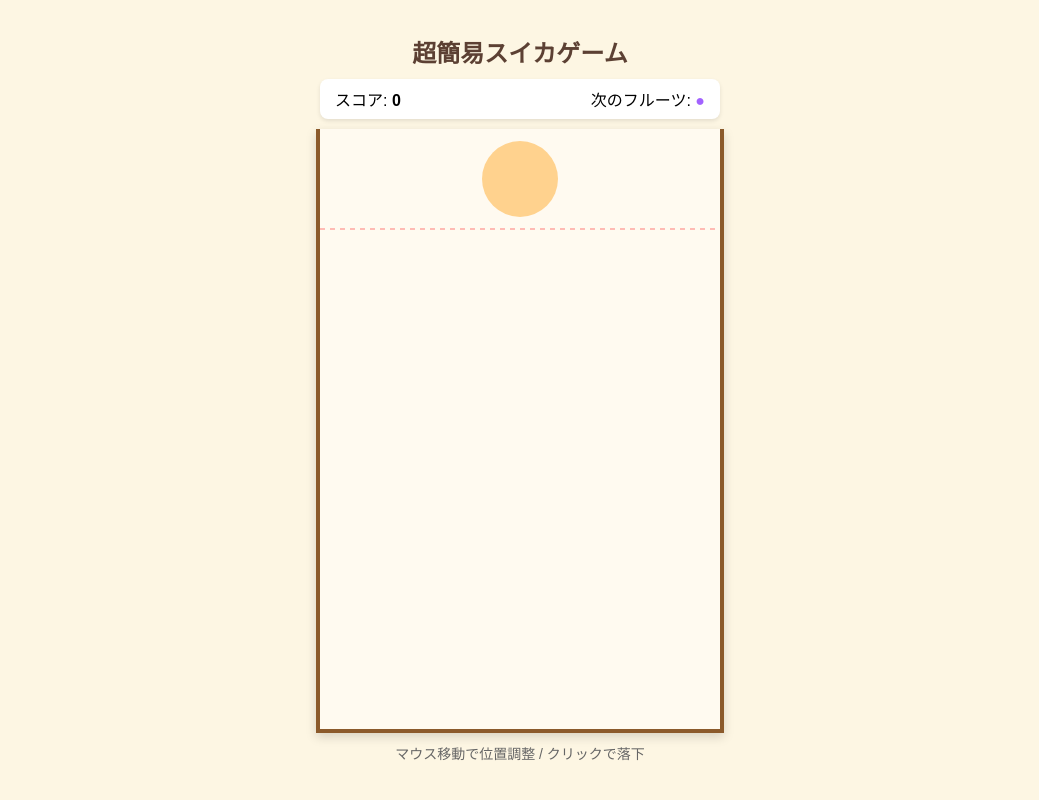
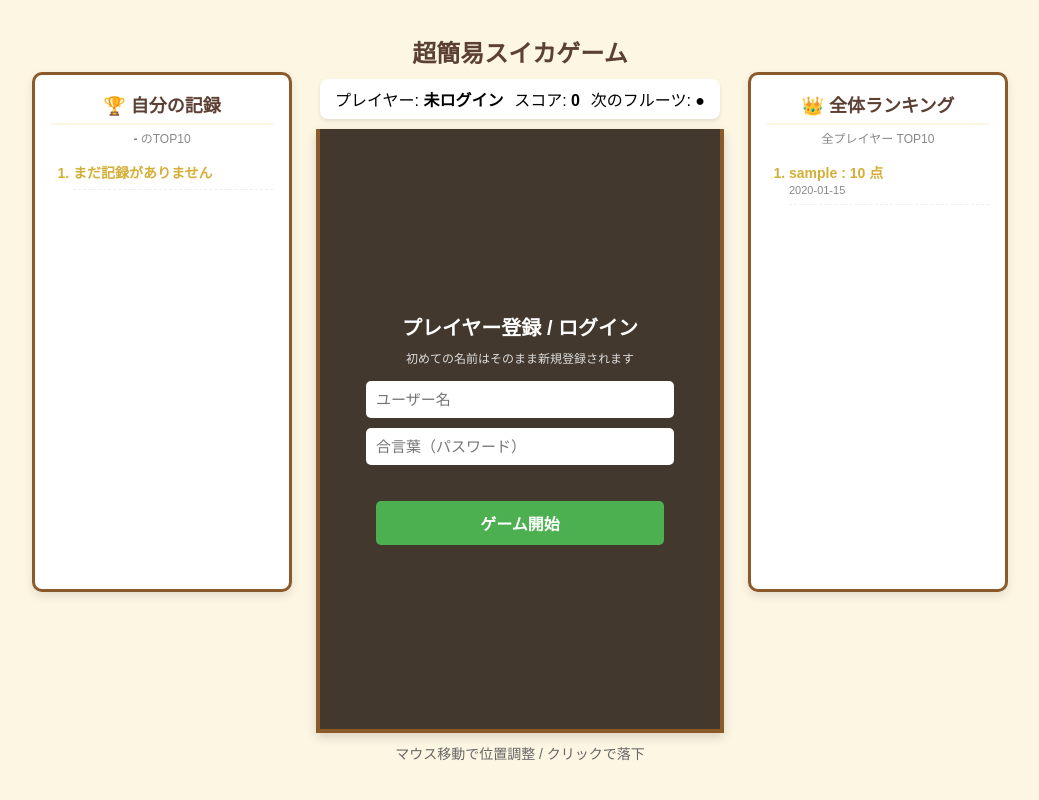
Before and after one commit to inijk/infoexp3-team04, a Flask app: page / in a window 1280 px wide. Shown: the whole page, without its empty margins (120-1159 px from the left). Run offline with Flask 3, Linux system fonts and the light colour scheme; tables that the repository leaves empty hold one stand-in row (values such as "Sample post").

Commit message:
ログイン・ランキングシステム

```diff
--- a/app.py
+++ b/app.py
@@ -1,7 +1,11 @@
 from flask import Flask, render_template
+from auth import auth_bp, init_db  # ←【追加】from auth import auth_bp, init_db  # ←【追加】
 
 # Flaskアプリケーションの初期化
 app = Flask(__name__)
+app.secret_key = "suika-game-secret-key"  # ←【追加】セッション管理用の秘密鍵
+app.register_blueprint(auth_bp)           # ←【追加】認証APIを登録
+init_db()                                 # ←【追加】DBテーブル初期化
 
 # ルートURL（http://localhost:5000/）にアクセスされた時の処理
 @app.route("/")
--- a/requirements.txt
+++ b/requirements.txt
@@ -1 +1 @@
-Flask==3.1.2
+Flask==3.0.3
--- a/static/app.js
+++ b/static/app.js
@@ -1,5 +1,5 @@
 // Matter.jsの主要モジュールを取り出す
-const { Engine, Render, Runner, Bodies, Composite, Events, Body } = Matter;
+const { Engine, Render, Runner, Bodies, Composite, Events } = Matter;
 
 // ゲーム画面のサイズとゲームオーバー判定ライン（Y座標）
 const WIDTH = 400;
@@ -25,25 +25,45 @@ let nextFruitIndex = 0;    // 次のフルーツ
 let currentX = WIDTH / 2;  // 落下位置のX座標
 let canDrop = true;        // 連続落下防止フラグ
 let isGameOver = false;    // ゲームオーバー状態フラグ
+let isGameStarted = false; // ゲーム二重起動防止フラグ
 
-// HTML要素の取得
+// HTML要素の取得（ゲーム用）
 const scoreEl = document.getElementById("score");
 const nextFruitEl = document.getElementById("next-fruit");
 const gameOverEl = document.getElementById("game-over");
 const wrapperEl = document.getElementById("canvas-wrapper");
 
-// 1. 物理エンジンの初期化
+// HTML要素の取得（ログイン・ランキング用）
+const loginOverlayEl = document.getElementById("login-overlay");
+const usernameInput = document.getElementById("username-input");
+const passwordInput = document.getElementById("password-input");
+const loginBtn = document.getElementById("login-btn");
+const loginErrorEl = document.getElementById("login-error");
+const playerNameEl = document.getElementById("player-name");
+const logoutBtn = document.getElementById("logout-btn");
+const myRankingNameEl = document.getElementById("my-ranking-name");
+const myRankingListEl = document.getElementById("my-ranking-list");
+const globalRankingListEl = document.getElementById("global-ranking-list");
+
+// ==========================================
+// 1. ゲーム本体（ログイン完了後にのみ呼ばれる）
+// ==========================================
+function startGame() {
+    if (isGameStarted) return;
+    isGameStarted = true;
+
+    // 物理エンジンの初期化
     const engine = Engine.create();
     const world = engine.world;
 
-// 2. レンダラー（描画処理）の作成
+    // レンダラー（描画処理）の作成と起動
     const render = Render.create({
         element: wrapperEl,
         engine: engine,
         options: {
             width: WIDTH,
             height: HEIGHT,
-        wireframes: false, // 塗りつぶし色で描画する
+            wireframes: false,
             background: "transparent"
         }
     });
@@ -52,7 +72,7 @@ Render.run(render);
     const runner = Runner.create();
     Runner.run(runner, engine);
 
-// 3. 容器（床・左壁・右壁）の作成（isStatic: true で固定）
+    // 容器（床・左壁・右壁）の作成（isStatic: true で固定）
     const wallOptions = { isStatic: true, render: { fillStyle: "#8b5a2b" } };
     const ground = Bodies.rectangle(WIDTH / 2, HEIGHT + 25, WIDTH, 50, wallOptions);
     const leftWall = Bodies.rectangle(-25, HEIGHT / 2, 50, HEIGHT, wallOptions);
@@ -78,14 +98,13 @@ updateNextDisplay();
     function createFruit(x, y, index) {
         const fruit = FRUITS[index];
         const body = Bodies.circle(x, y, fruit.radius, {
-        restitution: 0.2, // 反発係数（跳ねにくさ）
-        friction: 0.1,    // 摩擦係数
+            restitution: 0.2,
+            friction: 0.1,
             render: { fillStyle: fruit.color }
         });
-    // カスタムプロパティとしてレベルと合体済みフラグを持たせる
         body.fruitIndex = index;
         body.isMerged = false;
-    body.createdAt = Date.now(); // ゲームオーバー判定の猶予用タイムスタンプ
+        body.createdAt = Date.now();
         return body;
     }
 
@@ -94,7 +113,6 @@ wrapperEl.addEventListener("mousemove", (e) => {
         if (isGameOver) return;
         const rect = wrapperEl.getBoundingClientRect();
         const radius = FRUITS[currentFruitIndex].radius;
-    // 壁にめり込まないようX座標を制限
         let x = e.clientX - rect.left;
         currentX = Math.max(radius, Math.min(WIDTH - radius, x));
     });
@@ -116,7 +134,7 @@ wrapperEl.addEventListener("click", () => {
         }, 500);
     });
 
-// 4. 衝突検知（同じフルーツ同士がぶつかった時の合体処理）
+    // 衝突検知（同じフルーツ同士がぶつかった時の合体処理）
     Events.on(engine, "collisionStart", (event) => {
         const pairs = event.pairs;
 
@@ -124,7 +142,6 @@ Events.on(engine, "collisionStart", (event) => {
             const bodyA = pairs[i].bodyA;
             const bodyB = pairs[i].bodyB;
 
-        // 両方がフルーツであり、同じレベル、かつ未合体の場合
             if (
                 bodyA.fruitIndex !== undefined &&
                 bodyB.fruitIndex !== undefined &&
@@ -156,7 +173,7 @@ Events.on(engine, "collisionStart", (event) => {
         }
     });
 
-// 5. 毎フレームの描画後処理（デッドライン・照準ガイド・ゲームオーバー判定）
+    // 毎フレームの描画後処理（デッドライン・照準ガイド・ゲームオーバー判定）
     Events.on(render, "afterRender", () => {
         const ctx = render.context;
 
@@ -192,9 +209,134 @@ Events.on(render, "afterRender", () => {
                     body.position.y - FRUITS[body.fruitIndex].radius < DEADLINE_Y
                 ) {
                     isGameOver = true;
+                    document.getElementById("final-score-text").textContent = `今回のスコア: ${score} 点`;
                     gameOverEl.classList.remove("hidden");
+                    submitScore(score);
                     break;
                 }
             }
         }
     });
+}
+
+// ==========================================
+// 2. ログイン・スコア保存・左右ランキング表示処理
+// ==========================================
+
+// ログインモーダル内のクリックがゲーム画面に伝わらないようにする
+loginOverlayEl.addEventListener("click", (e) => {
+    e.stopPropagation();
+});
+
+// 左右のランキング表を描画する関数
+async function loadRankings() {
+    try {
+        const res = await fetch("/api/rankings");
+        const data = await res.json();
+        if (!data.ok) return;
+
+        // 1. 左パネル：自分のランキング
+        if (data.my_ranking.length === 0) {
+            myRankingListEl.innerHTML = "<li>まだ記録がありません</li>";
+        } else {
+            myRankingListEl.innerHTML = data.my_ranking
+                .map(item => `
+                    <li>
+                        <strong>${item.score} 点</strong>
+                        <span class="rank-meta">${item.username} / ${item.created_at}</span>
+                    </li>
+                `)
+                .join("");
+        }
+
+        // 2. 右パネル：全プレイヤーのランキング
+        if (data.global_ranking.length === 0) {
+            globalRankingListEl.innerHTML = "<li>まだ記録がありません</li>";
+        } else {
+            globalRankingListEl.innerHTML = data.global_ranking
+                .map(item => `
+                    <li>
+                        <strong>${item.username}</strong> : ${item.score} 点
+                        <span class="rank-meta">${item.created_at}</span>
+                    </li>
+                `)
+                .join("");
+        }
+    } catch (err) {
+        console.error("ランキング取得エラー:", err);
+    }
+}
+
+// ゲームオーバー時にスコアをDBへ送信してランキングを再読み込み
+async function submitScore(finalScore) {
+    try {
+        await fetch("/api/scores", {
+            method: "POST",
+            headers: { "Content-Type": "application/json" },
+            body: JSON.stringify({ score: finalScore })
+        });
+        await loadRankings();
+    } catch (err) {
+        console.error("スコア保存エラー:", err);
+    }
+}
+
+// ログイン成功時の処理
+function onLoginSuccess(username) {
+    playerNameEl.textContent = username;
+    myRankingNameEl.textContent = username;
+    if (logoutBtn) logoutBtn.classList.remove("hidden");
+    loginOverlayEl.classList.add("hidden");
+    loginOverlayEl.style.display = "none";
+
+    loadRankings();
+    startGame();
+}
+
+// 初期表示時にも全体ランキングだけは先に読み込んでおく
+loadRankings();
+
+// ページ読み込み時にセッションが残っていれば自動ログイン
+fetch("/api/me")
+    .then(res => res.json())
+    .then(data => {
+        if (data.logged_in) {
+            onLoginSuccess(data.username);
+        }
+    })
+    .catch(err => console.error("セッション確認エラー:", err));
+
+// ログインボタン押下時の処理
+loginBtn.addEventListener("click", async (e) => {
+    e.preventDefault();
+    e.stopPropagation();
+    loginErrorEl.textContent = "";
+
+    try {
+        const res = await fetch("/api/login", {
+            method: "POST",
+            headers: { "Content-Type": "application/json" },
+            body: JSON.stringify({
+                username: usernameInput.value,
+                password: passwordInput.value
+            })
+        });
+        const data = await res.json();
+        if (data.ok) {
+            onLoginSuccess(data.username);
+        } else {
+            loginErrorEl.textContent = data.error || "ログインに失敗しました";
+        }
+    } catch (err) {
+        loginErrorEl.textContent = "通信エラーが発生しました";
+        console.error(err);
+    }
+});
+
+// ユーザー切替（ログアウト）ボタン
+if (logoutBtn) {
+    logoutBtn.addEventListener("click", async () => {
+        await fetch("/api/logout", { method: "POST" });
+        location.reload();
+    });
+}
--- a/static/style.css
+++ b/static/style.css
@@ -83,3 +83,182 @@ h1 {
     font-size: 14px;
     margin-top: 10px;
 }
+
+/* === ここからログイン画面用に追加 === */
+#login-overlay {
+    position: absolute;
+    top: 0;
+    left: 0;
+    width: 100%;
+    height: 100%;
+    background-color: rgba(40, 30, 20, 0.88);
+    color: white;
+    display: flex;
+    flex-direction: column;
+    justify-content: center;
+    align-items: center;
+    z-index: 20;
+    padding: 20px;
+    box-sizing: border-box;
+}
+
+#login-overlay h2 {
+    margin: 0 0 8px;
+    font-size: 20px;
+}
+
+.login-note {
+    font-size: 12px;
+    color: #ddd;
+    margin: 0 0 15px;
+}
+
+#login-overlay input {
+    width: 80%;
+    padding: 10px;
+    margin-bottom: 10px;
+    border: none;
+    border-radius: 5px;
+    font-size: 15px;
+}
+
+#login-overlay button {
+    width: 80%;
+    padding: 10px;
+    font-size: 16px;
+    font-weight: bold;
+    background-color: #4caf50;
+    color: white;
+    border: none;
+    border-radius: 5px;
+    cursor: pointer;
+}
+
+.error-text {
+    color: #ff8080;
+    font-size: 13px;
+    min-height: 18px;
+    margin: 0 0 8px;
+}
+
+/* === style.css の末尾に追記 === */
+
+/* ID指定の display: flex より確実に優先させてログイン画面を閉じる */
+#login-overlay.hidden {
+    display: none !important;
+}
+
+/* ログイン後の自分の上位5スコア表示エリア */
+#my-stats {
+    width: 400px;
+    margin: 0 auto 10px;
+    padding: 8px 15px;
+    background-color: #fff;
+    border-radius: 8px;
+    box-shadow: 0 2px 4px rgba(0, 0, 0, 0.1);
+    box-sizing: border-box;
+    text-align: left;
+    font-size: 13px;
+    color: #5c4033;
+}
+
+.my-stats-header {
+    font-weight: bold;
+    border-bottom: 1px solid #eee;
+    padding-bottom: 4px;
+    margin-bottom: 4px;
+}
+
+#my-top-scores {
+    margin: 0;
+    padding-left: 20px;
+}
+
+#my-top-scores li {
+    line-height: 1.5;
+}
+
+#logout-btn {
+    margin-left: 5px;
+    padding: 2px 6px;
+    font-size: 11px;
+    cursor: pointer;
+    background-color: #8b5a2b;
+    color: white;
+    border: none;
+    border-radius: 4px;
+}
+
+/* === ここから左右ランキングレイアウト用に追記 === */
+.main-layout {
+    display: flex;
+    justify-content: center;
+    align-items: flex-start;
+    gap: 24px;
+    padding: 20px;
+    flex-wrap: wrap; /* 画面幅が狭い時は自動で折り返す */
+}
+
+.ranking-panel {
+    width: 260px;
+    min-height: 520px;
+    margin-top: 48px; /* 中央のh1タイトルと高さを揃える */
+    padding: 16px;
+    background-color: #fff;
+    border: 3px solid #8b5a2b;
+    border-radius: 10px;
+    box-shadow: 0 4px 10px rgba(0, 0, 0, 0.1);
+    box-sizing: border-box;
+    text-align: left;
+    color: #5c4033;
+}
+
+.ranking-panel h2 {
+    margin: 0 0 4px;
+    font-size: 18px;
+    text-align: center;
+    border-bottom: 2px solid #fdf6e3;
+    padding-bottom: 6px;
+}
+
+.panel-subtitle {
+    margin: 0 0 12px;
+    font-size: 12px;
+    color: #888;
+    text-align: center;
+}
+
+.ranking-list {
+    margin: 0;
+    padding-left: 22px;
+    font-size: 13px;
+}
+
+.ranking-list li {
+    padding: 6px 0;
+    border-bottom: 1px dashed #eee;
+    line-height: 1.4;
+}
+
+.ranking-list li:nth-child(1) {
+    color: #d4af37;
+    font-weight: bold;
+    font-size: 14px;
+}
+
+.ranking-list li:nth-child(2) {
+    color: #7f8c8d;
+    font-weight: bold;
+}
+
+.ranking-list li:nth-child(3) {
+    color: #b87333;
+    font-weight: bold;
+}
+
+.rank-meta {
+    display: block;
+    font-size: 11px;
+    color: #888;
+    font-weight: normal;
+}
--- a/templates/index.html
+++ b/templates/index.html
@@ -10,22 +10,63 @@
     <script src="https://cdnjs.cloudflare.com/ajax/libs/matter-js/0.19.0/matter.min.js"></script>
 </head>
 <body>
+    <!-- 画面全体を「左パネル・中央ゲーム・右パネル」の横並びにするラッパー -->
+    <div class="main-layout">
+
+        <!-- 左側：自分のランキング -->
+        <aside class="ranking-panel">
+            <h2>🏆 自分の記録</h2>
+            <p class="panel-subtitle"><strong id="my-ranking-name">-</strong> のTOP10</p>
+            <ol id="my-ranking-list" class="ranking-list">
+                <li>ログイン後に表示されます</li>
+            </ol>
+        </aside>
+
+        <!-- 中央：ゲーム画面 -->
         <div class="game-container">
             <h1>超簡易スイカゲーム</h1>
             <div class="info-bar">
+                <span>
+                    プレイヤー: <strong id="player-name">未ログイン</strong>
+                    <button id="logout-btn" class="hidden" type="button">切替</button>
+                </span>
                 <span>スコア: <strong id="score">0</strong></span>
                 <span>次のフルーツ: <span id="next-fruit">●</span></span>
             </div>
+
             <!-- 物理演算を描画するエリア -->
             <div id="canvas-wrapper">
+                <!-- ログイン画面オーバーレイ -->
+                <div id="login-overlay">
+                    <h2>プレイヤー登録 / ログイン</h2>
+                    <p class="login-note">初めての名前はそのまま新規登録されます</p>
+                    <input type="text" id="username-input" placeholder="ユーザー名" maxlength="15">
+                    <input type="password" id="password-input" placeholder="合言葉（パスワード）">
+                    <p id="login-error" class="error-text"></p>
+                    <button id="login-btn">ゲーム開始</button>
+                </div>
+
+                <!-- ゲームオーバー時のオーバーレイ -->
                 <div id="game-over" class="hidden">
                     <h2>GAME OVER</h2>
+                    <p id="final-score-text"></p>
                     <button onclick="location.reload()">もう一度遊ぶ</button>
                 </div>
             </div>
             <p class="guide">マウス移動で位置調整 / クリックで落下</p>
         </div>
 
+        <!-- 右側：全プレイヤーのランキング -->
+        <aside class="ranking-panel">
+            <h2>👑 全体ランキング</h2>
+            <p class="panel-subtitle">全プレイヤー TOP10</p>
+            <ol id="global-ranking-list" class="ranking-list">
+                <li>読み込み中...</li>
+            </ol>
+        </aside>
+
+    </div>
+
     <!-- ゲームロジックのJSを読み込む -->
     <script src="{{ url_for('static', filename='app.js') }}"></script>
 </body>
```
Also changed, not shown: auth.py (added, +189 -0 lines). Lines whose indentation alone changed are shown as unchanged.
